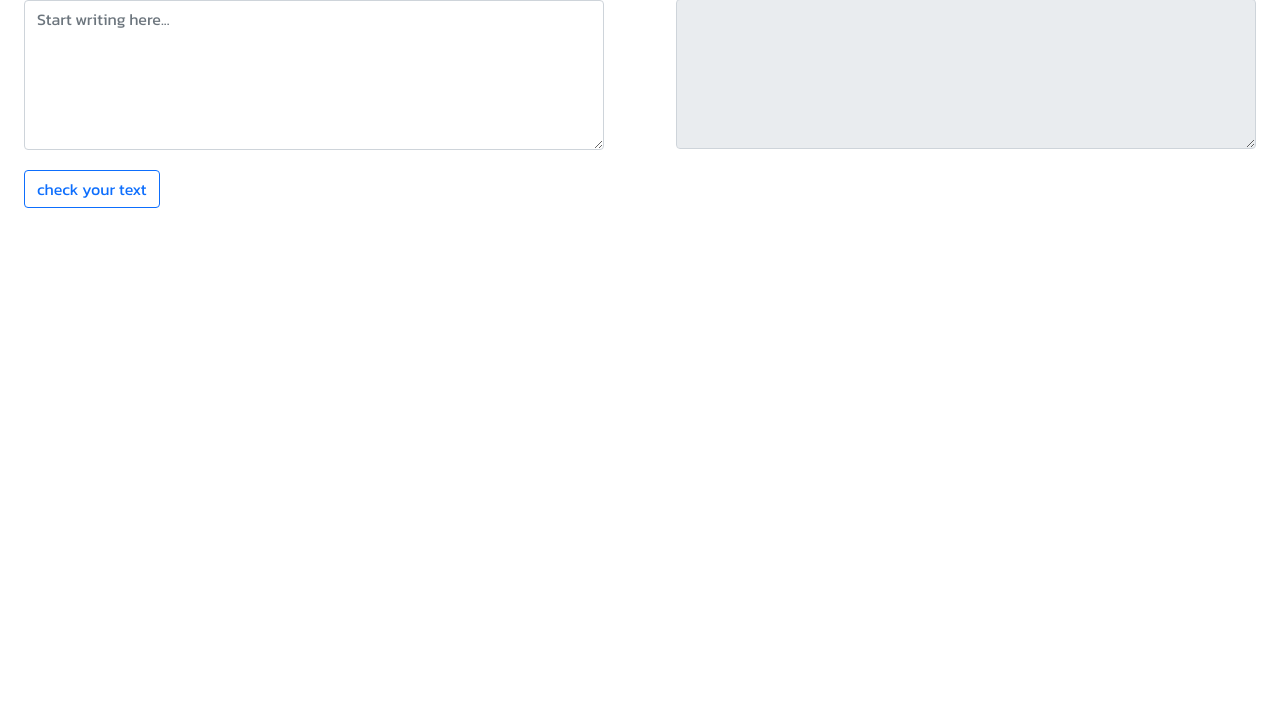
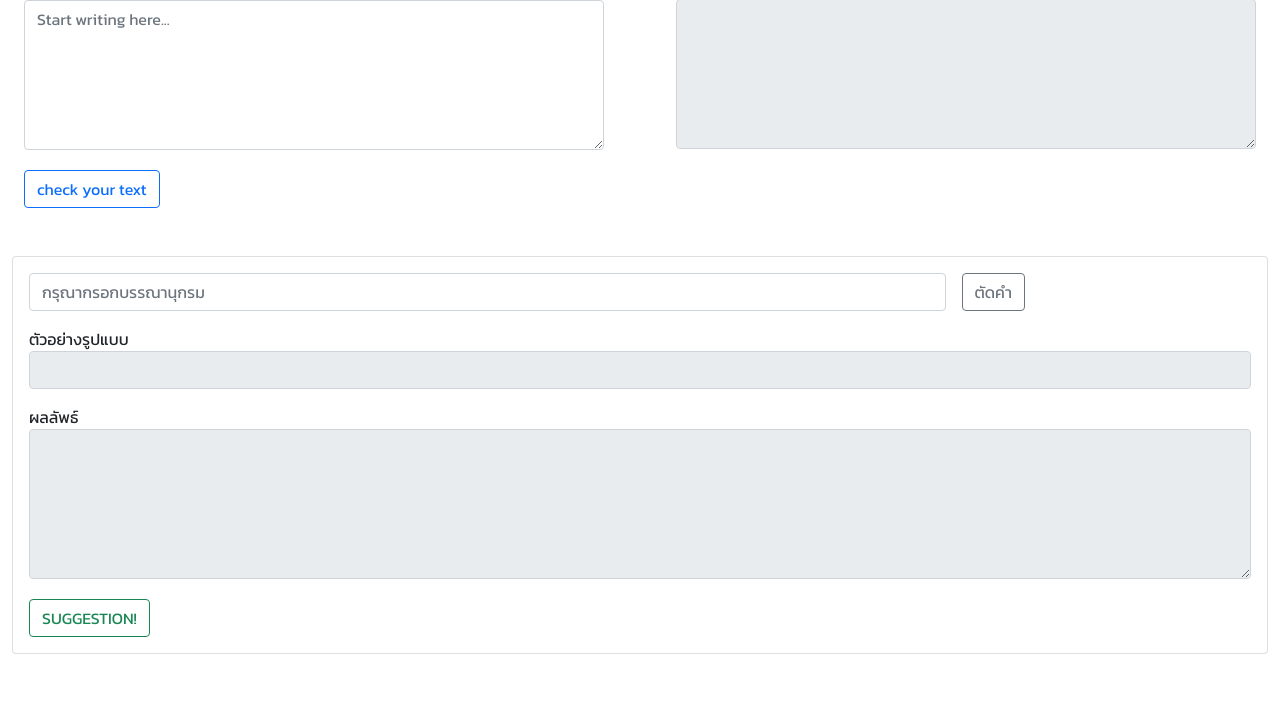
Before and after one commit to modtanoy-as/Project, a Flask app: page / in a window 1280 px wide. Shown: the part 661-1363 px from the top of the page. Before the commit the page ends 869 px from the top, so only its background shows below. Run offline with Flask 2, Linux system fonts and the light colour scheme.

Commit message:
add Cut Text Demo

```diff
--- a/web-app/static/index.js
+++ b/web-app/static/index.js
@@ -89,11 +89,14 @@ $( "#selectType" ).change(function() {
     });
 
     $("#selectPattern").html(html)
+    generateInput(MODE)
+
 });
 
 $( "#selectPattern" ).change(function() {
     let THISMODE = $( this ).val();
     MODE = THISMODE
+    generateInput(MODE)
 });
 
 
@@ -227,3 +230,97 @@ function getCheckPosition(text,mode){
         })
         .catch(error => console.log('error', error));
 }
+
+
+
+function drop(ev) {
+    ev.preventDefault();
+    var data = ev.dataTransfer.getData("Text");
+    console.log(ev.target);
+
+    $(selectTxt).hide('fast')
+
+    let concatTxt =  ($(ev.target).val())?$(ev.target).val()+' '+data:data // เงื่อนไขเช็คช่องว่าง
+
+    $(ev.target).val(concatTxt)
+    // if(ev.target.id =='verb' && verbs.indexOf(data) != -1){
+    //     // ev.target.appendChild(document.getElementById(data));
+    // }
+    // else{
+    //     alert(data + ' is not a ' + ev.target.id +'. Try again');
+    // }
+
+}
+
+function allowDrop(ev) {
+    ev.preventDefault();
+}
+
+let selectTxt = ''
+function drag(ev) {
+    selectTxt = ev.target
+    ev.dataTransfer.setData("Text", $(ev.target).data('value'));
+}
+
+function cutText(){
+    let textDrag = $('#inputTxtDrag').val().split('.').join(',').split(',')
+
+    let generateHtml = ''
+
+    textDrag.forEach(d => {
+        let txtTrim = d.trim()
+        if(txtTrim) generateHtml += `<span class="btn btn-outline-success" data-value="${txtTrim}" draggable="true" ondragstart="drag(event)">${txtTrim}</span>`
+    })
+
+    $('#txtList').html(generateHtml)
+
+    // ** FORMAT **
+    // <span class="btn btn-outline-success" data-value="(2548)" draggable="true" ondragstart="drag(event)">(2548)</span>
+
+}
+
+var select_mode_drag = [
+    {'mode' : '1' , 'input' :
+        [
+        {'text' : "ชื่อผู้แต่ง" , 'id' : 'name'} ,
+        {'text' : "ปีที่พิมพ์" , 'id' : 'year'} ,
+        {'text' : "ชื่อหนังสือ" , 'id' : 'book'} ,
+        {'text' : "ครั้งที่พิมพ์" , 'id' : 'pim'},
+        {'text' : "สถานที่พิมพ์" , 'id' : 'location'}
+        ],
+        'format' :'ชื่อผู้แต่ง./(ปีที่พิมพ์)./ชื่อเรื่อง./ครั้งที่พิมพ์ (พิมพ์ครั้งที่ 2 เป็นต้นไป)./สถานที่พิมพ์:/สำนักพิมพ์.'
+    },
+    {'mode' : '2' , 'input' :
+    [
+    {'text' : "ชื่อผู้เขียนบทความ" , 'id' : 'name'} ,
+    {'text' : "ปีที่พิมพ์" , 'id' : 'year'} ,
+    {'text' : "ชื่อบทความ" , 'id' : 'article'} ,
+    {'text' : "ชื่อผู้แต่ง (บรรณาธิการ)" , 'id' : 'name2'},
+    {'text' : "ชื่อหนังสือ" , 'id' : 'book'} ,
+    {'text' : "ครั้งที่พิมพ์" , 'id' : 'pim'},
+    {'text' : "เลขหน้าที่ปรากฏ" , 'id' : 'number'},
+    {'text' : "สถานที่พิมพ์" , 'id' : 'location'}
+    ],
+    'format' :'ชื่อผู้เขียนบทความ./(ปีพิมพ์)./ชื่อบทความ./ใน/ชื่อผู้แต่ง (บรรณาธิการ),/ชื่อหนังสือ./(ครั้งที่พิมพ์). (เลขหน้าที่ปรากฏบทความจากหน้าใดถึงหน้าใด)./สถานที่พิมพ์:/สำนักพิมพ์.'
+    }
+]
+
+function generateInput(mode){
+
+    let generateHtml = ''
+    let data = select_mode_drag.find(d => d.mode == mode)
+
+    if(!data) {$('#inputList').html(''); return }
+
+    data['input'].forEach(d=>{
+        generateHtml += ` <div class="input-group mb-3">
+                            <div class="input-group-prepend" style="width: 10rem;">
+                            <span class="input-group-text"  style="justify-content: center;">${d.text}</span>
+                            </div>
+                            <input type="text" class="form-control" id="${d.id}"  ondrop="drop(event)" ondragover="allowDrop(event)">
+                        </div>`
+    })
+
+    $('#inputList').html(generateHtml)
+    $('#format').val(data.format)
+}
--- a/web-app/static/style.css
+++ b/web-app/static/style.css
@@ -72,3 +72,7 @@ textarea{
   body {
     font-family: 'Kanit', sans-serif !important;
   }
+
+  #txtList span {
+    margin: 3px;
+  }
--- a/web-app/templates/page.html
+++ b/web-app/templates/page.html
@@ -127,6 +127,82 @@
                 </div>
             </div>
 
+            <div class ="container-fluid mt-5 mb-5">
+                <div class="card">
+                    <div class="card-body">
+
+                        <div class="d-flex mb-3">
+                            <input  id="inputTxtDrag" style="margin-right: 16px;"  type="text" class="form-control w-75" placeholder="กรุณากรอกบรรณานุกรม">
+                            <button onclick="cutText()" class="btn btn-outline-secondary" type="button">ตัดคำ</button>
+                        </div>
+
+
+                        <!-- <div>ธรณ์ ธำรงนาวาสวัสดิ์. (2548). ใต้ทะเลมีความรัก ภาคสาม: หลังคลื่นอันดามัน. พิมพ์ครั้งที่ 2. กรุงเทพฯ: บ้านพระอาทิตย์.</div> -->
+                        <div id="txtList" class="mt-3">
+                            <!-- <span class="btn btn-outline-success" data-value="ธรณ์ ธำรงนาวาสวัสดิ์" draggable="true" ondragstart="drag(event)">ธรณ์ ธำรงนาวาสวัสดิ์</span>
+                            <span class="btn btn-outline-success" data-value="(2548)" draggable="true" ondragstart="drag(event)">(2548)</span>
+                            <span class="btn btn-outline-success" data-value="ใต้ทะเลมีความรัก ภาคสาม: หลังคลื่นอันดามัน" draggable="true" ondragstart="drag(event)">ใต้ทะเลมีความรัก ภาคสาม: หลังคลื่นอันดามัน</span>
+                            <span class="btn btn-outline-success" data-value="พิมพ์ครั้งที่ 2" draggable="true" ondragstart="drag(event)">พิมพ์ครั้งที่ 2</span>
+                            <span class="btn btn-outline-success" data-value="กรุงเทพฯ: บ้านพระอาทิตย์" draggable="true" ondragstart="drag(event)">กรุงเทพฯ: บ้านพระอาทิตย์</span>   -->
+                        </div>
+
+                        <div id="inputList">
+
+                        </div>
+
+                        <!-- <div class="input-group mb-3">
+                            <div class="input-group-prepend" style="width: 8rem;">
+                              <span class="input-group-text"  style="justify-content: center;">ชื่อผู้แต่ง</span>
+                            </div>
+                            <input type="text" class="form-control"  ondrop="drop(event)" ondragover="allowDrop(event)">
+                        </div>
+
+                        <div class="input-group mb-3">
+                            <div class="input-group-prepend" style="width: 8rem;">
+                              <span class="input-group-text"  style="justify-content: center;">ปีที่พิมพ์</span>
+                            </div>
+                            <input type="text" class="form-control"  ondrop="drop(event)" ondragover="allowDrop(event)">
+                        </div>
+
+                        <div class="input-group mb-3">
+                            <div class="input-group-prepend" style="width: 8rem;">
+                              <span class="input-group-text"  style="justify-content: center;">ชื่อหนังสือ</span>
+                            </div>
+                            <input type="text" class="form-control"  ondrop="drop(event)" ondragover="allowDrop(event)">
+                        </div>
+
+                        <div class="input-group mb-3">
+                            <div class="input-group-prepend" style="width: 8rem;">
+                              <span class="input-group-text"  style="justify-content: center;">ครั้งที่พิมพ์</span>
+                            </div>
+                            <input type="text" class="form-control"  ondrop="drop(event)" ondragover="allowDrop(event)">
+                        </div>
+
+                        <div class="input-group mb-3">
+                            <div class="input-group-prepend" style="width: 8rem;">
+                              <span class="input-group-text"  style="justify-content: center;">สถานที่พิมพ์</span>
+                            </div>
+                            <input type="text" class="form-control"  ondrop="drop(event)" ondragover="allowDrop(event)">
+                        </div> -->
+
+                        <div class="form-group">
+                            <label for="format">ตัวอย่างรูปแบบ</label>
+                            <input type="text" class="form-control" id="format" readonly>
+                        </div>
+
+                        <div class="form-group mt-3">
+                            <label for="suggestionOutput">ผลลัพธ์</label>
+                            <textarea readonly id="suggestionOutput" class="form-control" name="text"></textarea>
+                        </div>
+
+                        <button type="button" class="btn btn-outline-success set-button" >SUGGESTION!</button>
+
+
+                    </div>
+                </div>
+            </div>
+
+
         </main>
 
     </body>
```
